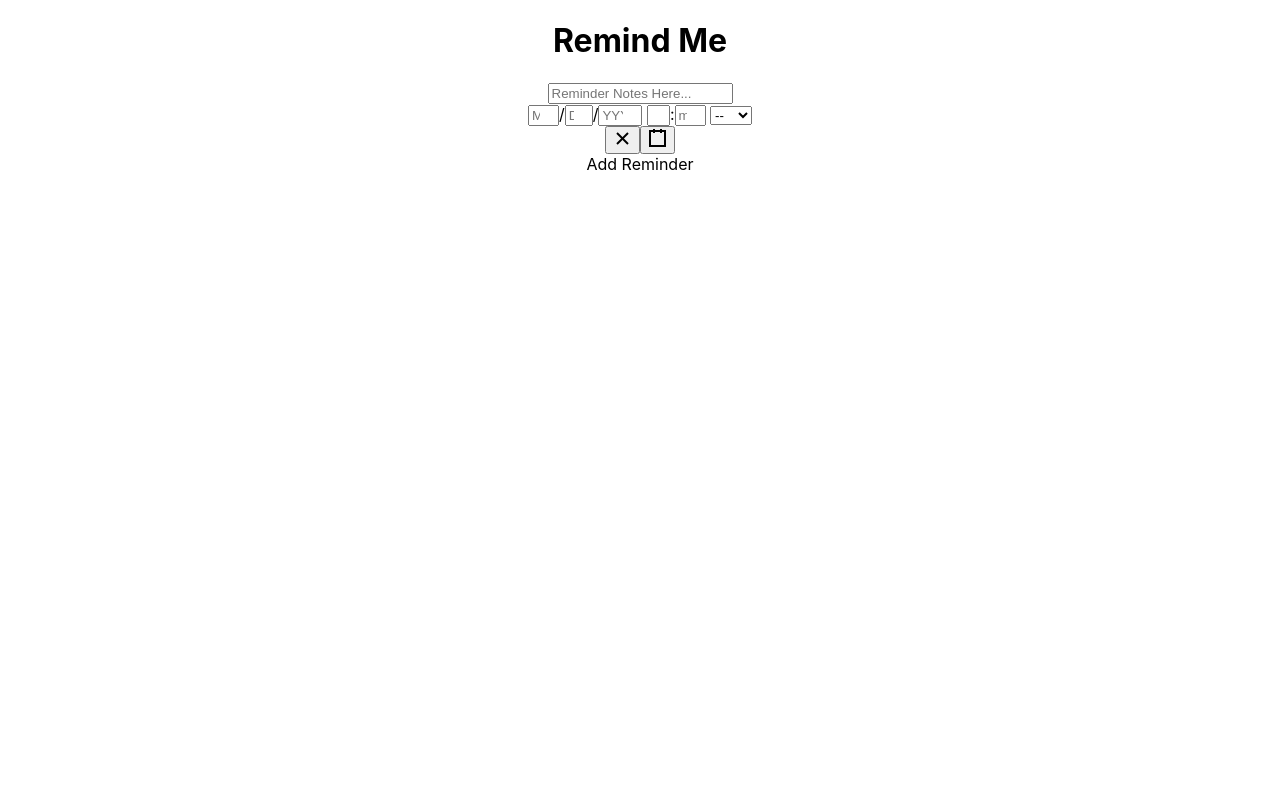
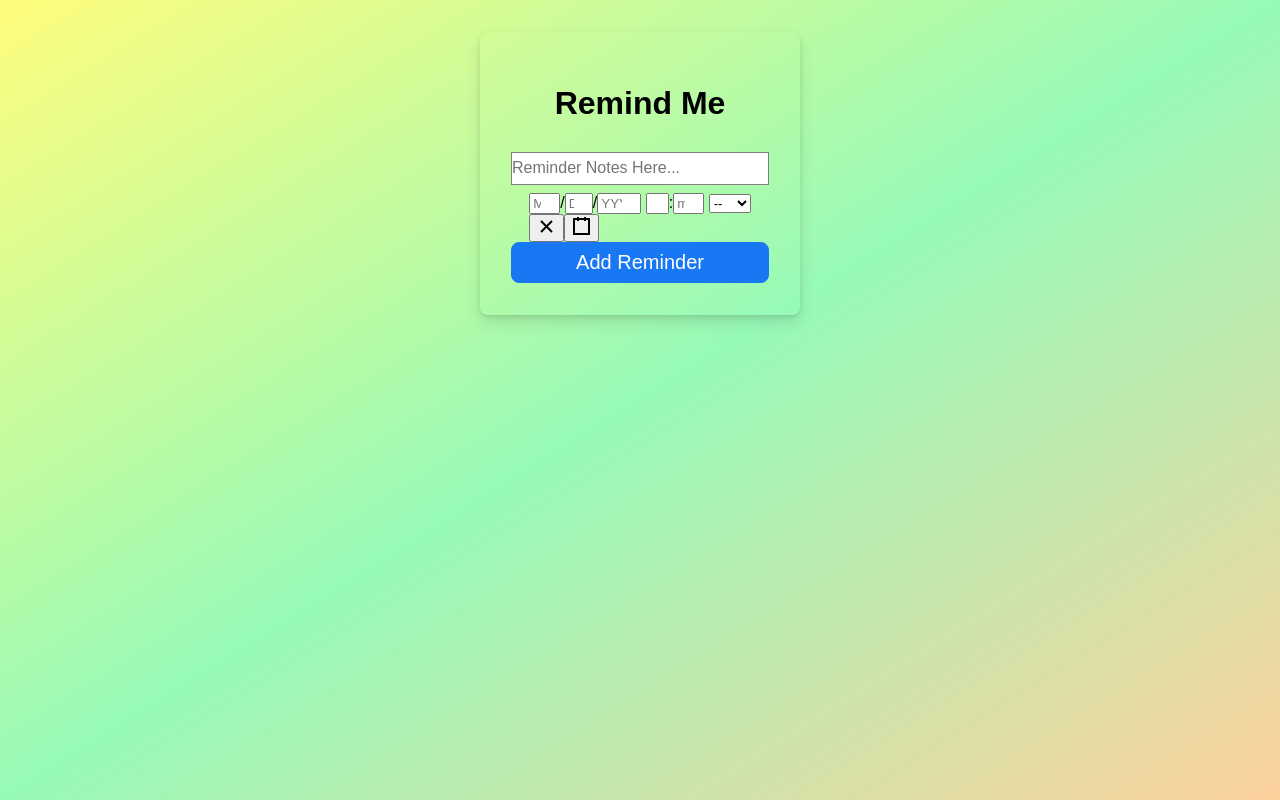
Before and after one commit to SohanR/remindme, a React (Create React App) app in the folder client/: page / in a window 1280 px wide. Built offline with nearby package versions, Linux system fonts and the light colour scheme.

Commit message:
homepage style

```diff
--- a/client/src/App.css
+++ b/client/src/App.css
@@ -1,38 +1,61 @@
 .App {
-  text-align: center;
+  display: flex;
+  width: 100vw;
+  height: 100vh;
+  justify-content: center;
+  align-items: center;
+  font-family: arial, sans-serif;
 }
 
-.App-logo {
-  height: 40vmin;
-  pointer-events: none;
+.homepage {
+  min-width: 100%;
+  min-height: 100%;
+  background: inherit;
+  display: flex;
+  flex-direction: column;
+  align-items: center;
+  background: linear-gradient(
+    to bottom right,
+    rgb(255, 253, 125),
+    rgb(151, 250, 184),
+    rgb(253, 209, 158)
+  );
 }
 
-@media (prefers-reduced-motion: no-preference) {
-  .App-logo {
-    animation: App-logo-spin infinite 20s linear;
-  }
-}
-
-.App-header {
-  background-color: #282c34;
-  min-height: 100vh;
+.homepage_header {
+  margin: 2rem;
+  padding: 2rem;
   display: flex;
   flex-direction: column;
   align-items: center;
   justify-content: center;
-  font-size: calc(10px + 2vmin);
-  color: white;
+  min-width: 20%;
+  min-height: fit-content;
+  border-radius: 8px;
+  box-shadow: 0 2px 4px rgb(0 0 0 / 10%), 0 8px 16px rgb(0 0 0 / 10%);
+  /* background: white; */
+  position: relative;
 }
 
-.App-link {
-  color: #61dafb;
+.homepage_header > .button {
+  background: #1877f2;
+  border: 1px solid #1877f2;
+  color: white;
+  font-size: 1.25rem;
+  width: 100%;
+  text-align: center;
+  padding: 0.5rem 0;
+  outline: none;
+  cursor: pointer;
+  border-radius: 8px;
 }
 
-@keyframes App-logo-spin {
-  from {
-    transform: rotate(0deg);
-  }
-  to {
-    transform: rotate(360deg);
-  }
+.homepage_header > input {
+  border: 1px solid grey;
+  outline: none;
+  color: #1d2129;
+  margin: 0.5rem 0;
+  padding: 0.4rem 0;
+  width: 100%;
+  font-size: 1rem;
 }
```
